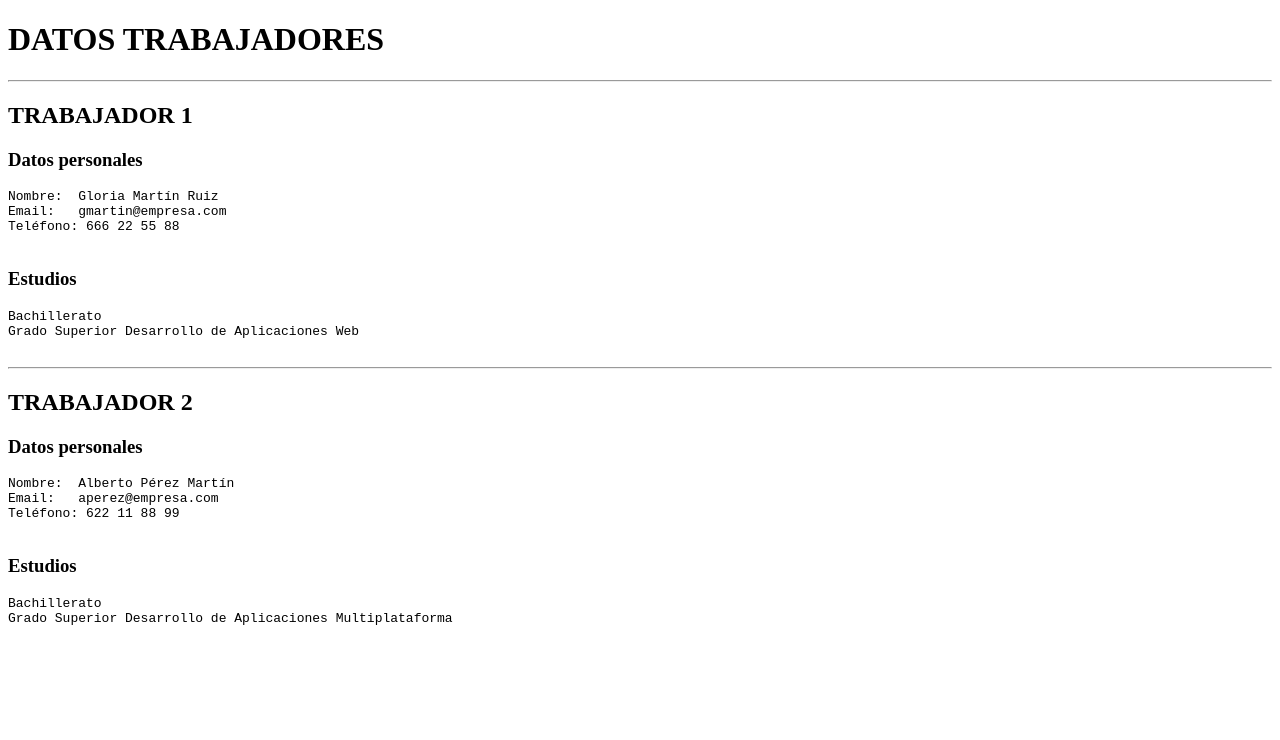
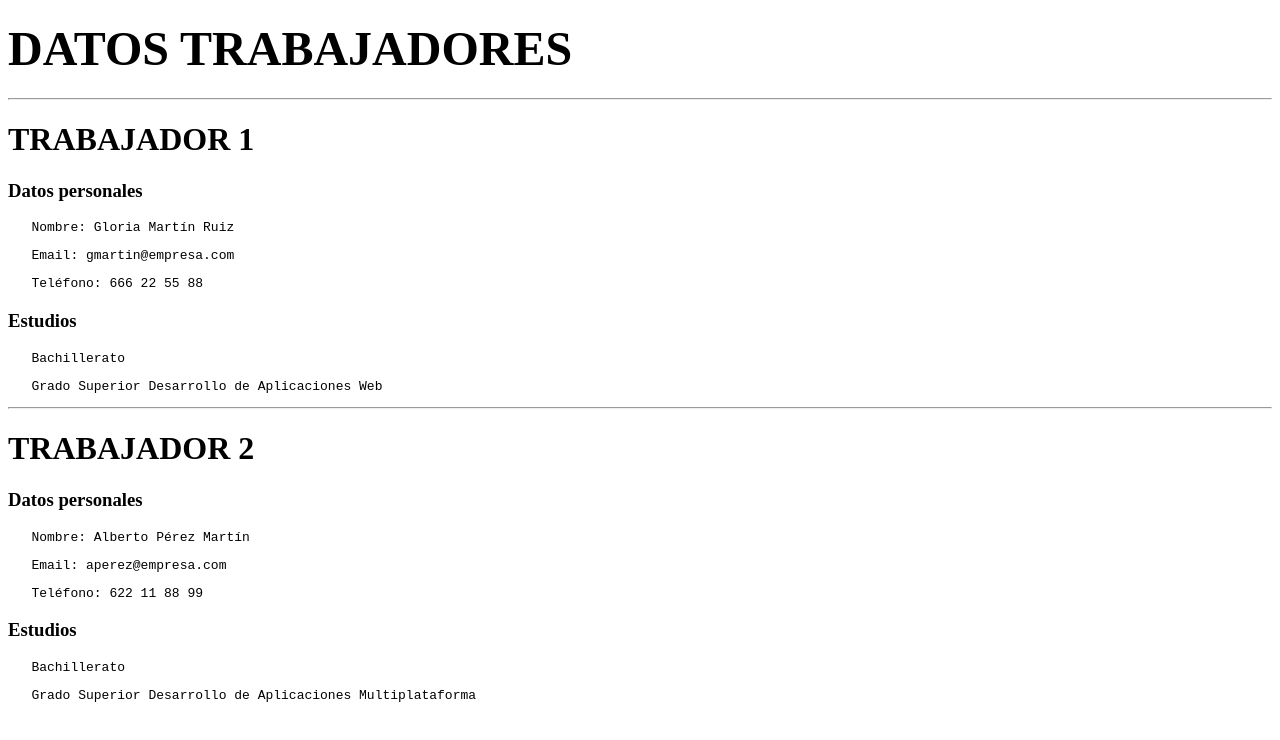
Before and after one commit to EricSuarezArreza/aplicaciones-web, a plain HTML site: page ejercicios/Ejercicio3/index3.html in a window 1280 px wide. Drawn offline with Linux system fonts and the light colour scheme.

Commit message:
ejercicio3

```diff
--- a/ejercicios/Ejercicio3/index3.html
+++ b/ejercicios/Ejercicio3/index3.html
@@ -1,58 +1,40 @@
 <!DOCTYPE html>
-<html lang="es">
-<head>
-    <meta charset="UTF-8">
-    <title>Datos Trabajadores</title>
-</head>
-<body>
-
-    <h1>DATOS TRABAJADORES</h1>
-
+<html>
+    <title>DATOS TRABAJADORES</title>
+    <h1>
+        <font size="60">DATOS TRABAJADORES</font>
+    </h1>
     <hr>
 
     <div>
-        <h2>TRABAJADOR 1</h2>
+        <h1>TRABAJADOR 1</h1>
+        <h3><b>Datos personales</b></h3>
 
-        <div>
-            <h3>Datos personales</h3>
-            <pre>
-Nombre:  Gloria Martín Ruiz
-Email:   gmartin@empresa.com
-Teléfono: 666 22 55 88
-            </pre>
-        </div>
+        <pre>   Nombre: Gloria Martín Ruiz</pre>
+        <pre>   Email: gmartin@empresa.com</pre>
+        <pre>   Teléfono: 666 22 55 88</pre>
 
-        <div>
-            <h3>Estudios</h3>
-            <pre>
-Bachillerato
-Grado Superior Desarrollo de Aplicaciones Web
-            </pre>
-        </div>
+        <h3><b>Estudios</b></h3>
+
+        <pre>   Bachillerato</pre>
+        <pre>   Grado Superior Desarrollo de Aplicaciones Web</pre>
     </div>
 
     <hr>
 
     <div>
-        <h2>TRABAJADOR 2</h2>
+        <h1>TRABAJADOR 2</h1>
+        <h3><b>Datos personales</b></h3>
 
-        <div>
-            <h3>Datos personales</h3>
-            <pre>
-Nombre:  Alberto Pérez Martín
-Email:   aperez@empresa.com
-Teléfono: 622 11 88 99
-            </pre>
-        </div>
+        <pre>   Nombre: Alberto Pérez Martín</pre>
+        <pre>   Email: aperez@empresa.com</pre>
+        <pre>   Teléfono: 622 11 88 99</pre>
 
-        <div>
-            <h3>Estudios</h3>
-            <pre>
-Bachillerato
-Grado Superior Desarrollo de Aplicaciones Multiplataforma
-            </pre>
-        </div>
+        <h3><b>Estudios</b></h3>
+
+        <pre>   Bachillerato</pre>
+        <pre>   Grado Superior Desarrollo de Aplicaciones Multiplataforma</pre>
     </div>
 
-</body>
+
 </html>
```
